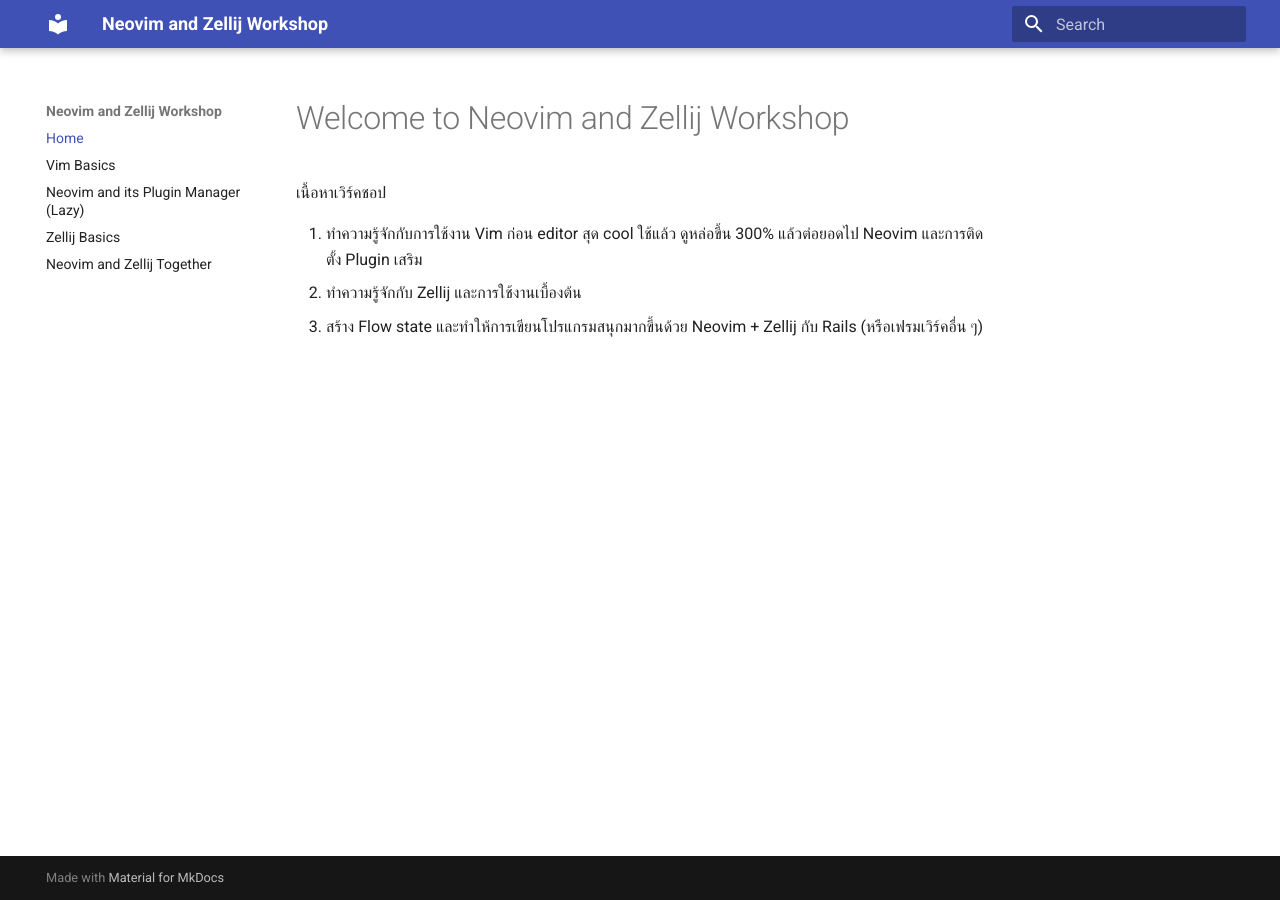
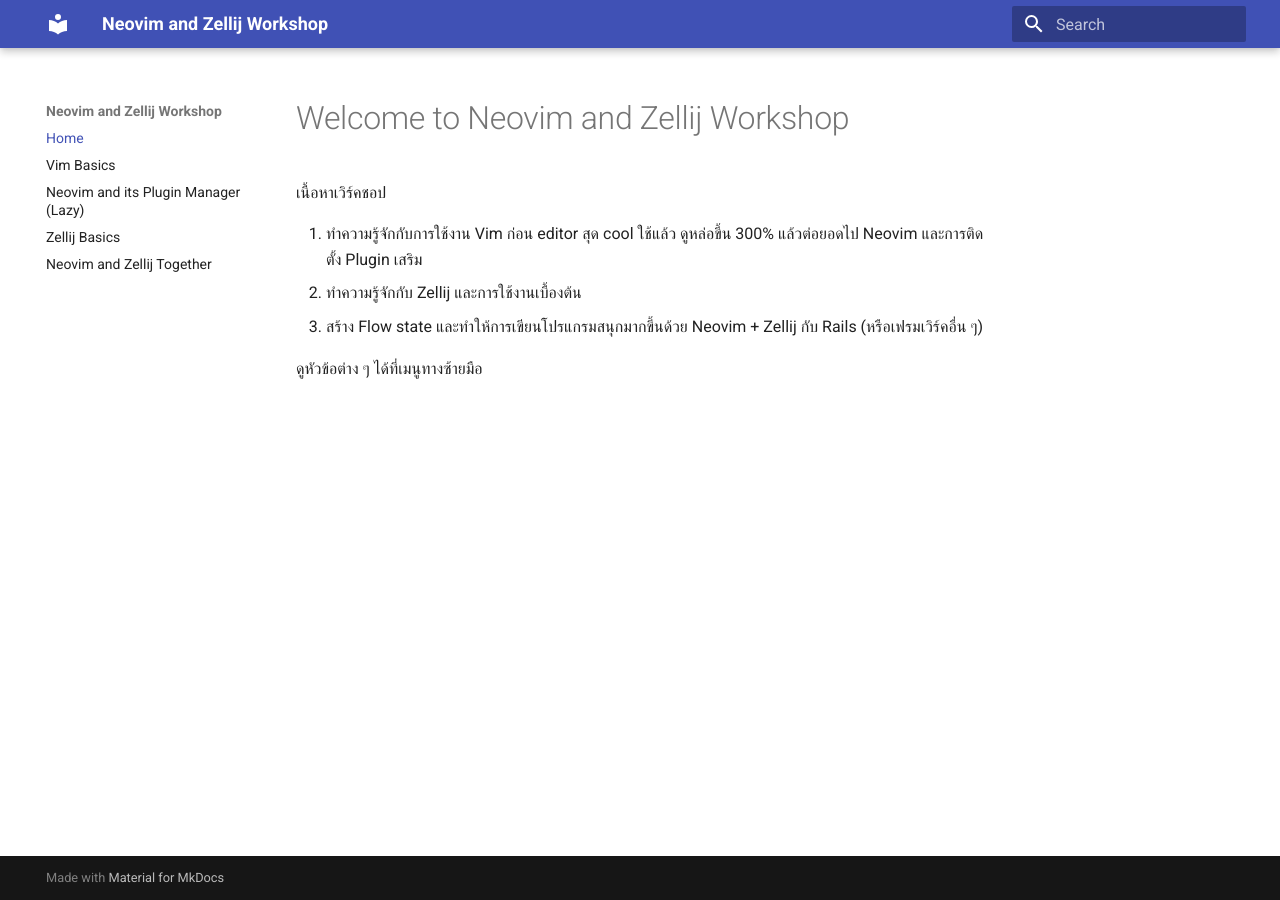
Before and after one commit to zkan/neovim-zellij-workshop, an MkDocs documentation site: the page built from docs/index.md, in a window 1280 px wide. Built offline with MkDocs 1.6.1 and Material for MkDocs 9.7.7, drawn with Linux system fonts in a browser that asks for light colours.

Commit message:
Tell where each section is

```diff
--- a/docs/index.md
+++ b/docs/index.md
@@ -7,3 +7,5 @@
 1. ทำความรู้จักกับ Zellij และการใช้งานเบื้องต้น
 1. สร้าง Flow state และทำให้การเขียนโปรแกรมสนุกมากขึ้นด้วย Neovim + Zellij กับ Rails
    (หรือเฟรมเวิร์คอื่น ๆ)
+
+ดูหัวข้อต่าง ๆ ได้ที่เมนูทางซ้ายมือ
```
